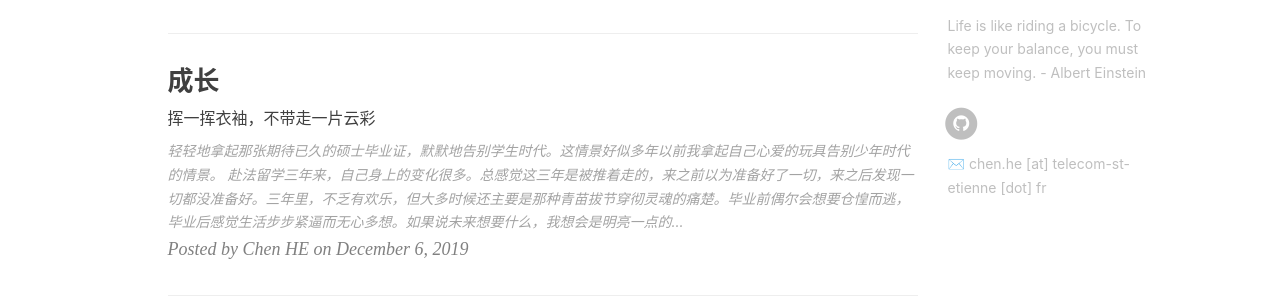
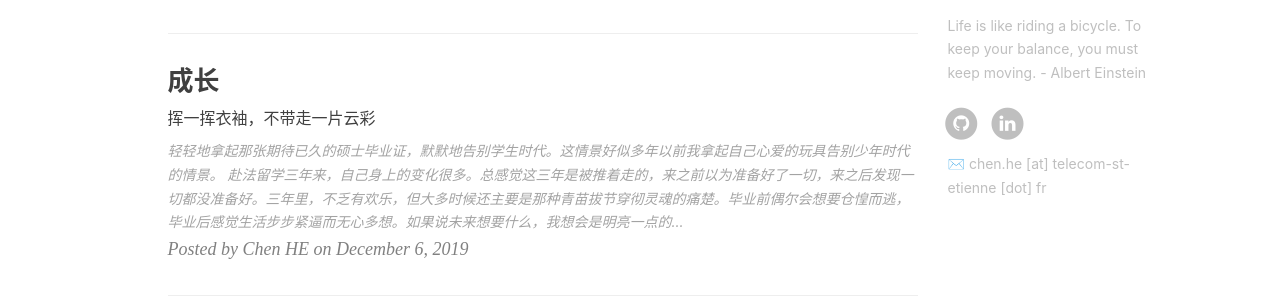
Before and after one commit to he-chen-95/he-chen-95.github.io, a Jekyll site: the page built from index.html, in a window 1280 px wide. Shown: the part 827-1124 px from the top of the page. Built offline with Jekyll 4.4.1, drawn with Linux system fonts in a browser that asks for light colours; nearby versions of some CDN libraries; the list of posts is cut into pages by our own code; comment, search, counter and statistics services are not loaded.

Commit message:
Update page.html

```diff
--- a/_layouts/page.html
+++ b/_layouts/page.html
@@ -183,7 +183,16 @@
                                 </a>
                             </li>
                             {% endif %}
-
+                            {% if site.linkedin_username %}
+                            <li>
+                                <a target="_blank" href="https://www.linkedin.com/in/{{ site.linkedin_username }}">
+                                    <span class="fa-stack fa-lg">
+                                        <i class="fa fa-circle fa-stack-2x"></i>
+                                        <i class="fa fa-linkedin fa-stack-1x fa-inverse"></i>
+                                    </span>
+                                </a>
+                            </li>
+                            {% endif %}
                         </ul>
                         {% if site.email %}
                             <p>✉️ {{site.email}}</p>
```
